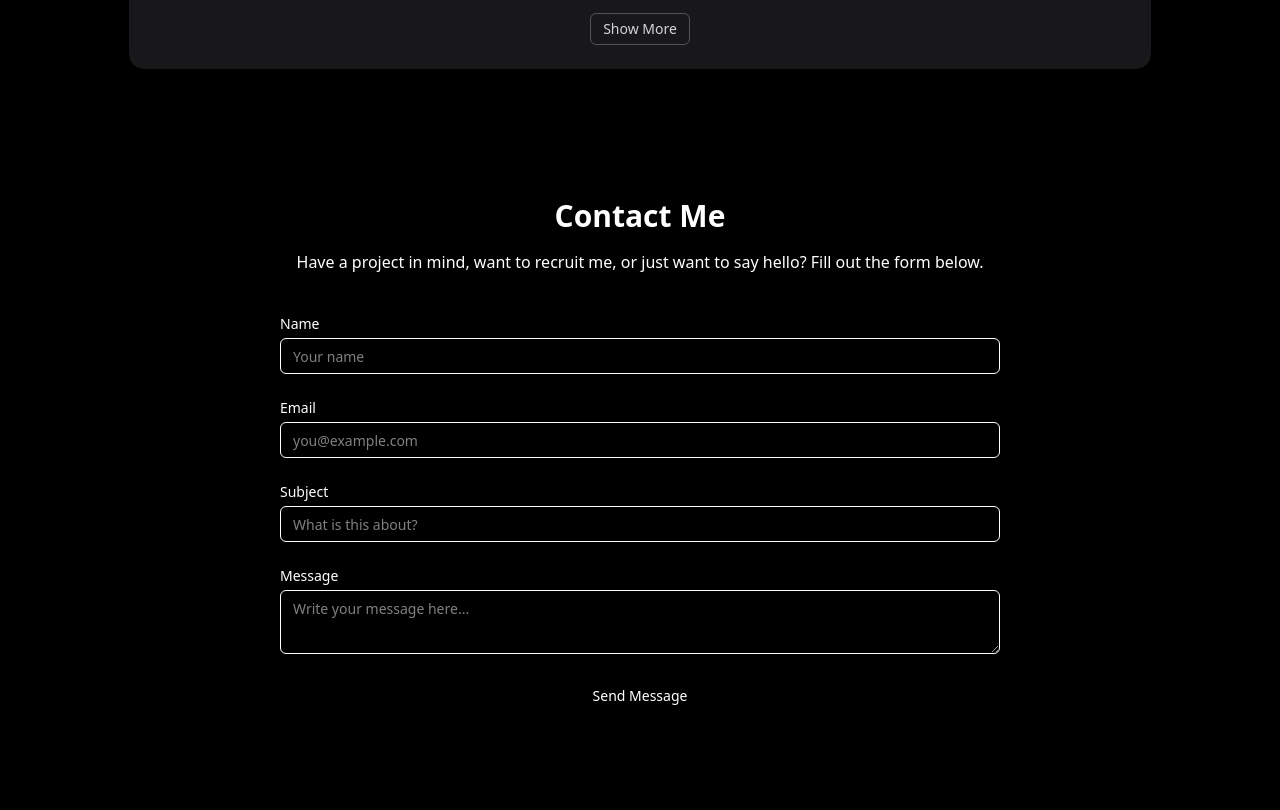
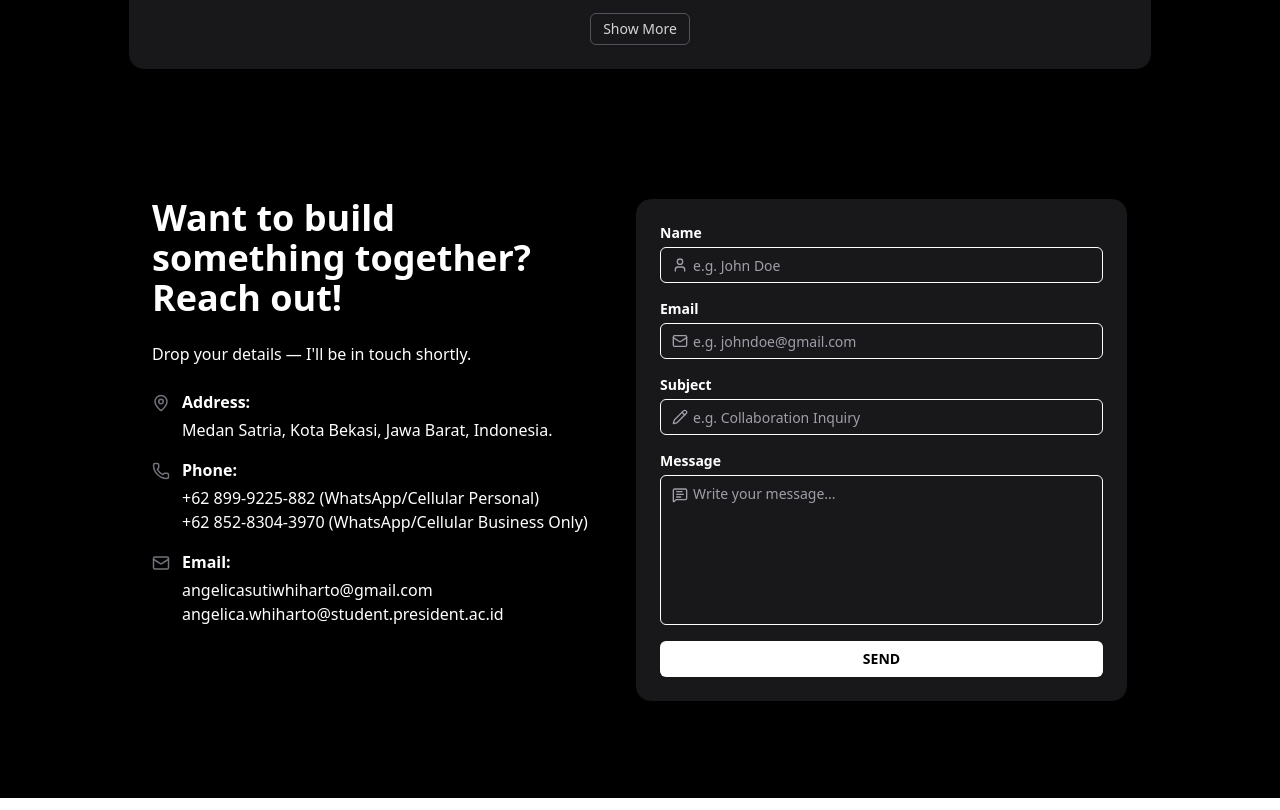
Before and after one commit to hwasyui/portofolio, a React (Vite) app: page / in a window 1280 px wide. Shown: the part 5880-6690 px from the top of the page. Built offline with nearby package versions, Linux system fonts and the light colour scheme.

Commit message:
Rebuild the contact page

```diff
--- a/src/components/contact.jsx
+++ b/src/components/contact.jsx
@@ -3,8 +3,18 @@ import { Input } from "@/components/ui/input";
 import { Textarea } from "@/components/ui/textarea";
 import { Button } from "@/components/ui/button";
 import { Alert, AlertDescription, AlertTitle } from "@/components/ui/alert";
+import {
+  Mail,
+  Phone,
+  MapPin,
+  Loader2,
+  CheckCircle2,
+  XCircle,
+  User,
+  MessageSquareText,
+  Pencil,
+} from "lucide-react";
 import { motion } from "framer-motion";
-import { Loader2, CheckCircle2, XCircle } from "lucide-react";
 import emailjs from "@emailjs/browser";
 
 const Contact = () => {
@@ -41,7 +51,8 @@ const Contact = () => {
   };
 
   return (
-        <div className="relative">
+    <div className="relative px-4 sm:px-6 py-16 text-zinc-800 dark:text-white">
+      {/* Toast Alerts */}
       <div className="fixed top-4 right-4 z-50 w-[90%] sm:w-auto">
         {status === "success" && (
           <Alert className="bg-green-100 dark:bg-green-900 border-none shadow-lg">
@@ -50,11 +61,10 @@ const Contact = () => {
               Message Sent
             </AlertTitle>
             <AlertDescription className="text-green-700 dark:text-green-200">
-                            Thanks! I'll get back to you soon.
+              Thanks! I’ll get back to you soon.
             </AlertDescription>
           </Alert>
         )}
-
         {status === "error" && (
           <Alert className="bg-red-100 dark:bg-red-900 border-none shadow-lg" variant="destructive">
             <XCircle className="h-5 w-5 text-red-600 dark:text-red-300" />
@@ -68,70 +78,150 @@ const Contact = () => {
         )}
       </div>
 
+      {/* Contact Layout */}
       <motion.div
-                className="max-w-3xl mx-auto px-4 sm:px-6 py-16"
         initial={{ opacity: 0, y: 30 }}
         animate={{ opacity: 1, y: 0 }}
         transition={{ duration: 0.8 }}
+        className="max-w-6xl mx-auto flex flex-col md:flex-row gap-10"
       >
-                <h1 className="text-3xl font-bold mb-4 text-center text-zinc-800 dark:text-white">
-                    Contact Me
+        {/* Left Info */}
+        <div className="flex-1 space-y-6">
+          <h1 className="text-3xl sm:text-4xl font-bold">
+            Want to build something together? Reach out!
           </h1>
-                <p className="text-center text-muted-foreground mb-10">
-                    Have a project in mind, want to recruit me, or just want to say hello? Fill out the form below.
+          <p className="text-muted-foreground">
+            Drop your details — I'll be in touch shortly.
           </p>
 
-                <form ref={form} onSubmit={sendEmail} className="space-y-6">
+          <div className="space-y-4 text-sm sm:text-base">
+            <div className="flex items-start gap-3">
+              <MapPin className="mt-1 text-zinc-500" size={18} />
               <div>
-                        <label htmlFor="name" className="block text-sm font-medium mb-1 dark:text-white">
+                <h3 className="font-semibold mb-1">Address:</h3>
+                <p>Medan Satria, Kota Bekasi, Jawa Barat, Indonesia.</p>
+              </div>
+            </div>
+
+            <div className="flex items-start gap-3">
+              <Phone className="mt-1 text-zinc-500" size={18} />
+              <div>
+                <h3 className="font-semibold mb-1">Phone:</h3>
+                <p>
+                  <a
+                    href="https://wa.me/628999225882"
+                    target="_blank"
+                    rel="noopener noreferrer"
+                    className="hover:underline"
+                  >
+                    +62 899-9225-882 (WhatsApp/Cellular Personal)
+                  </a>
+                </p>
+                <p>
+                  <a
+                    href="https://wa.me/6285283043970"
+                    target="_blank"
+                    rel="noopener noreferrer"
+                    className="hover:underline"
+                  >
+                    +62 852-8304-3970 (WhatsApp/Cellular Business Only)
+                  </a>
+                </p>
+              </div>
+            </div>
+
+            <div className="flex items-start gap-3">
+              <Mail className="mt-1 text-zinc-500" size={18} />
+              <div>
+                <h3 className="font-semibold mb-1">Email:</h3>
+                <p>angelicasutiwhiharto@gmail.com</p>
+                <p>angelica.whiharto@student.president.ac.id</p>
+              </div>
+            </div>
+          </div>
+        </div>
+
+        <form
+          ref={form}
+          onSubmit={sendEmail}
+          className="flex-1 border-black border-solid border-1 dark:bg-zinc-900 p-6 rounded-2xl space-y-4 shadow-md"
+        >
+          {/* Name */}
+          <div>
+            <label htmlFor="name" className="text-sm font-semibold block mb-1">
               Name
             </label>
-                        <Input id="name" name="name" placeholder="Your name" required />
+            <div className="relative">
+              <User className="absolute left-3 top-1/2 -translate-y-1/2 text-zinc-400" size={16} />
+              <Input
+                name="name"
+                placeholder="e.g. John Doe"
+                className="pl-8 placeholder:text-zinc-400 focus:ring-2 focus:ring-zinc-300 dark:focus:ring-zinc-700"
+                required
+              />
+            </div>
           </div>
 
           <div>
-                        <label htmlFor="email" className="block text-sm font-medium mb-1 dark:text-white">
+            <label htmlFor="email" className="text-sm font-semibold block mb-1">
               Email
             </label>
-                        <Input id="email" name="email" type="email" placeholder="you@example.com" required />
+            <div className="relative">
+              <Mail className="absolute left-3 top-1/2 -translate-y-1/2 text-zinc-400" size={16} />
+              <Input
+                name="email"
+                type="email"
+                placeholder="e.g. johndoe@gmail.com"
+                className="pl-8 placeholder:text-zinc-400 focus:ring-2 focus:ring-zinc-300 dark:focus:ring-zinc-700"
+                required
+              />
+            </div>
           </div>
 
           <div>
-                        <label htmlFor="subject" className="block text-sm font-medium mb-1 dark:text-white">
+            <label htmlFor="subject" className="text-sm font-semibold block mb-1">
               Subject
             </label>
-                        <Input id="subject" name="subject" placeholder="What is this about?" required />
+            <div className="relative">
+              <Pencil className="absolute left-3 top-1/2 -translate-y-1/2 text-zinc-400" size={16} />
+              <Input
+                name="subject"
+                placeholder="e.g. Collaboration Inquiry"
+                className="pl-8 placeholder:text-zinc-400 focus:ring-2 focus:ring-zinc-300 dark:focus:ring-zinc-700"
+                required
+              />
+            </div>
           </div>
 
           <div>
-                        <label htmlFor="message" className="block text-sm font-medium mb-1 dark:text-white">
+            <label htmlFor="message" className="text-sm font-semibold block mb-1">
               Message
             </label>
+            <div className="relative">
+              <MessageSquareText className="absolute left-3 top-3 text-zinc-400" size={16} />
               <Textarea
-                            id="message"
                 name="message"
-                            rows={5}
-                            placeholder="Write your message here..."
+                placeholder="Write your message..."
+                className="pl-8 pt-2 h-[150px] overflow-auto resize-none placeholder:text-zinc-400 focus:ring-2 focus:ring-zinc-300 dark:focus:ring-zinc-700 whitespace-pre-wrap break-all"
                 required
               />
             </div>
+          </div>
 
-                    <motion.div
-                        whileHover={{ scale: 1.03 }}
-                        whileTap={{ scale: 0.98 }}
-                        className="flex justify-center"
+          <Button
+            type="submit"
+            disabled={status === "loading"}
+            className="w-full bg-black dark:bg-white text-white dark:text-black transition-transform duration-200 hover:scale-105 font-semibold"
           >
-                        <Button type="submit" disabled={status === "loading"} className="w-full sm:w-auto">
             {status === "loading" ? (
               <>
                 <Loader2 className="animate-spin mr-2" size={16} />
                 Sending...
               </>
             ) : (
-                                "Send Message"
+              "SEND"
             )}
           </Button>
-                    </motion.div>
         </form>
       </motion.div>
     </div>
```
Lines whose indentation alone changed are shown as unchanged.
